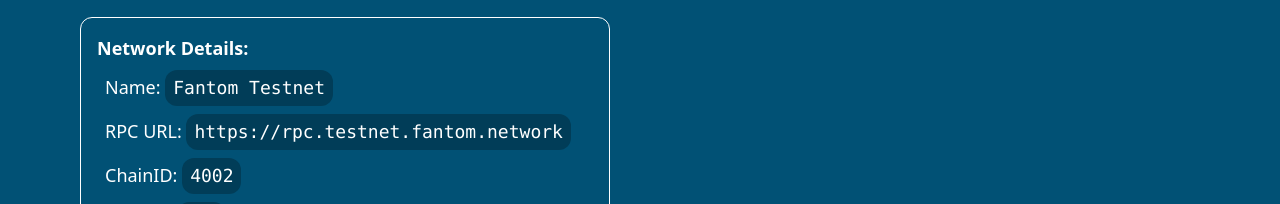
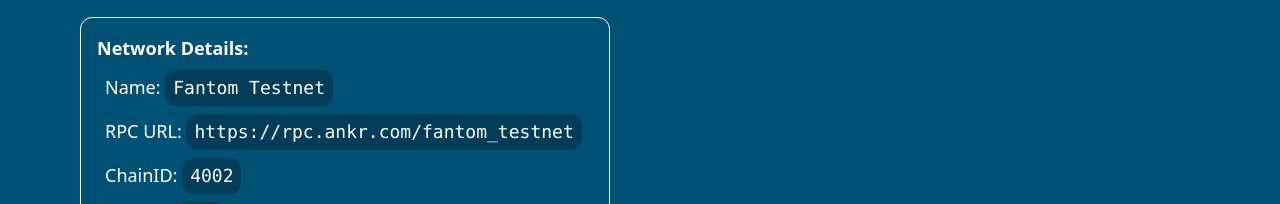
Before and after one commit to shaansundar/DAO-Community-Enroll-Platform, an Angular app: page / in a window 1280 px wide. Shown: the part 1367-1571 px from the top of the page. Built offline with nearby package versions, Linux system fonts and the light colour scheme.

Commit message:
updated RPC url

```diff
--- a/src/app/home/home.component.html
+++ b/src/app/home/home.component.html
@@ -58,7 +58,7 @@
             </li>
             <li class="my-2 ml-2">RPC URL: <h1
                 class="font-mono inline-block font-thin bg-black rounded-xl p-1 px-2 bg-opacity-25">
-                https://rpc.testnet.fantom.network </h1>
+                https://rpc.ankr.com/fantom_testnet </h1>
             </li>
             <li class="my-2 ml-2">ChainID: <h1
                 class="font-mono inline-block font-thin bg-black rounded-xl p-1 px-2 bg-opacity-25">4002</h1>
```
